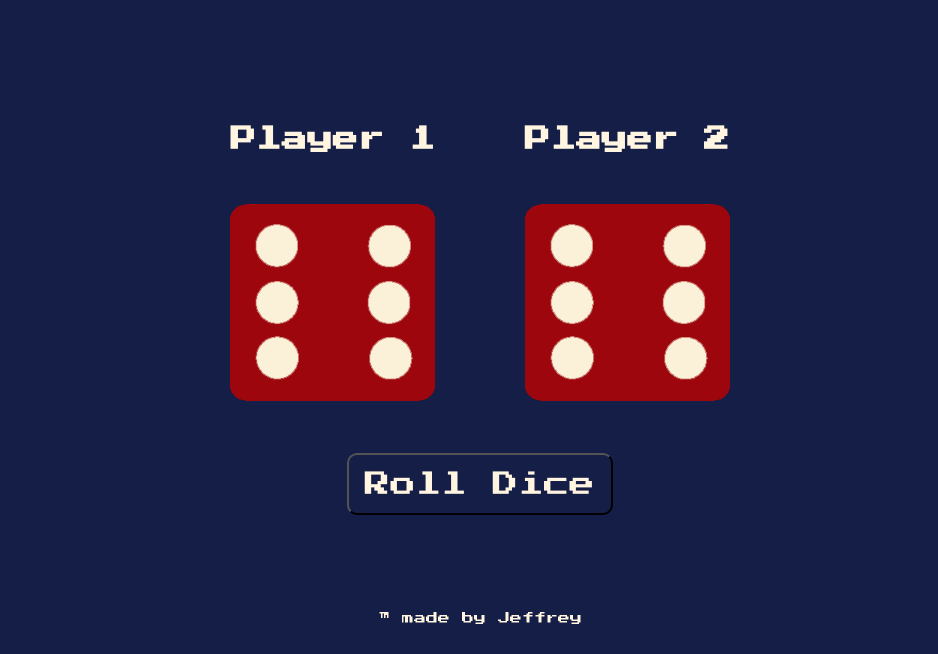
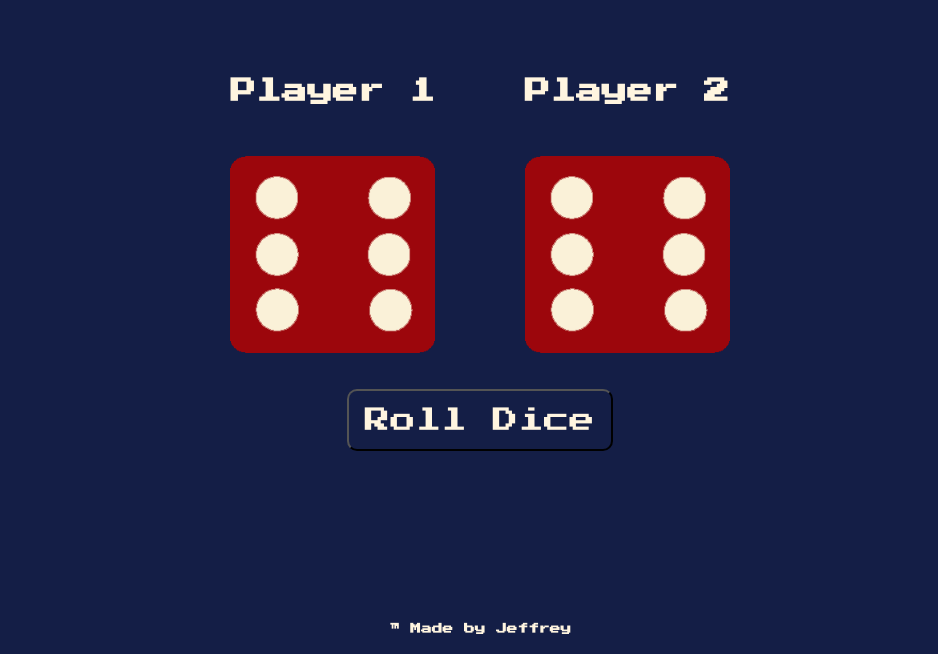
Before and after one commit to JeffreyvanderKooy/DiceGame, a plain HTML site: page index.html in a window 1280 px wide. Shown: the part 146-800 px from the top of the page, without its empty margins (160-1098 px from the left). Drawn offline with Linux system fonts and the light colour scheme; a web font is replaced by a local one.

Commit message:
Add files via upload

```diff
--- a/index.html
+++ b/index.html
@@ -12,6 +12,7 @@
 <body>
 
   <h1>Roll the dice!</h1>
+  <h6>&trade; Made by Jeffrey</h6>
 
   <div class="container">
     <div class="dice">
@@ -27,9 +28,6 @@
 
 <button onclick="rollDice();">Roll Dice</button>
 
-  <footer>
-    <p>&trade; made by Jeffrey</p>
-  </footer>
 
   <script rel="javascript" src="./script.js"></script>
 
--- a/styles.css
+++ b/styles.css
@@ -20,7 +20,12 @@ body {
 h1 {
     font-size: 6vw;
     padding-top: 5rem;
-    padding-bottom: 8rem;
+    padding-bottom: 5rem;
+}
+h6 {
+    position: absolute;
+    bottom: 20px;
+    width: 100%;
 }
 .container {
     display: flex;
@@ -34,17 +39,11 @@ h1 {
 }
 img {
     width: 80%;
-    padding: 3rem 0rem;
+    padding-top: 3rem;
+    padding-bottom: 2rem;
 }
 h3 {
     font-size: 3vw;
-}
-footer {
-    position: absolute;
-    width: 100%;
-    text-align: center;
-    bottom: 30px;
-    font-size: 12px;
 }
 button {
     font-size: 2vw;
```
